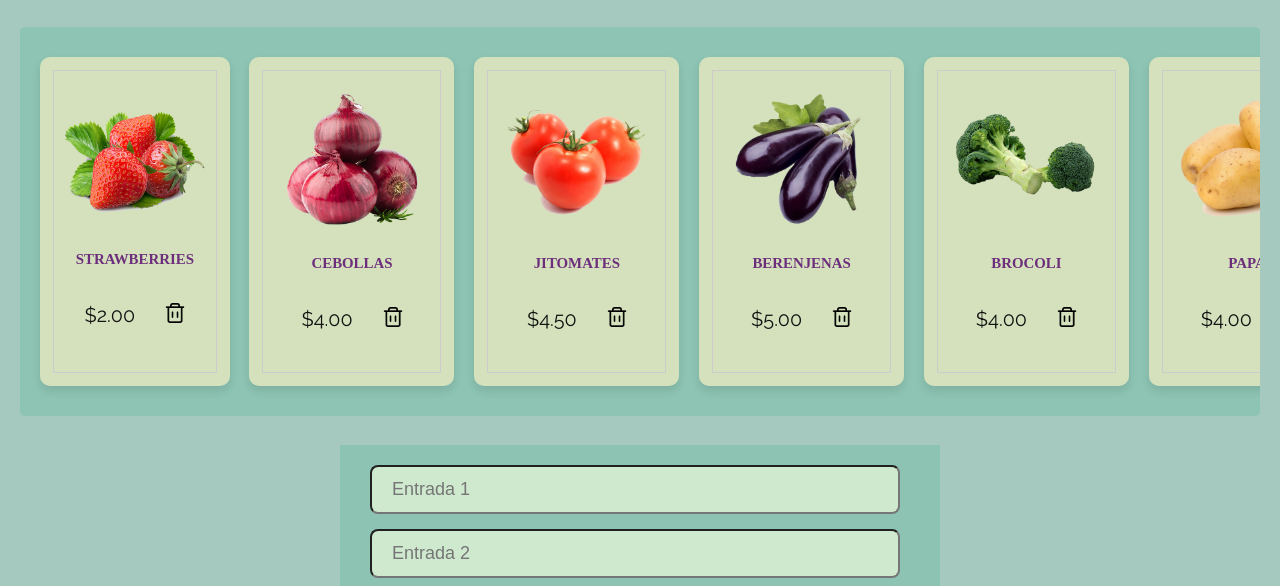
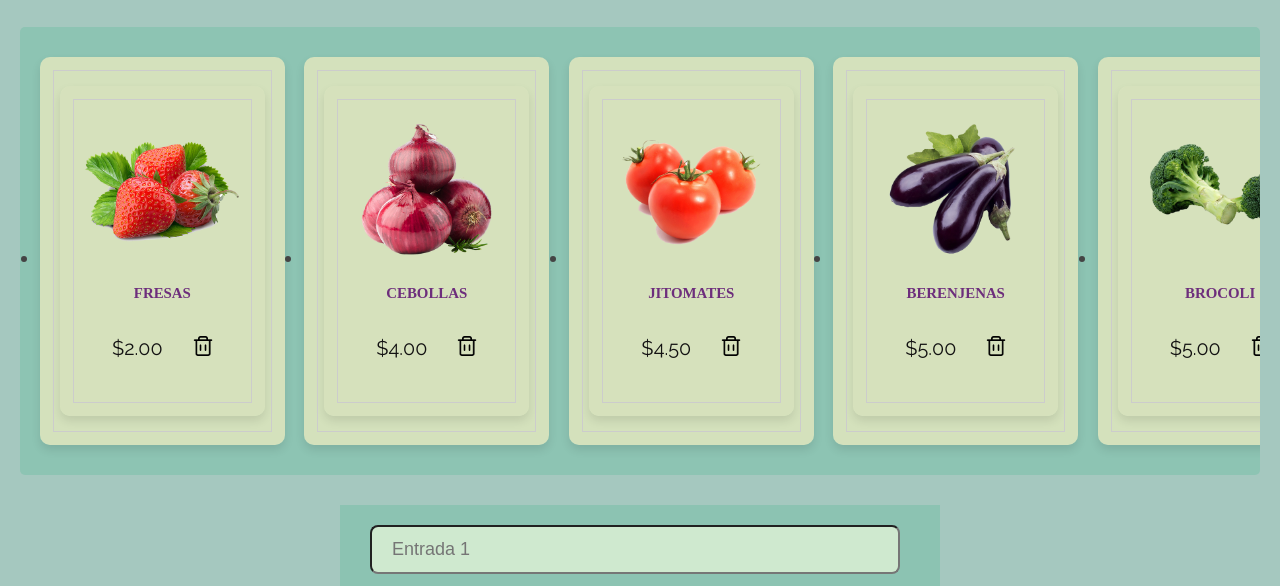
Before and after one commit to VyktorCr/my-alurageek, a website with bundled scripts: page index.html in a window 1280 px wide. Shown: the part 150-736 px from the top of the page. Built offline with nearby package versions, Linux system fonts and the light colour scheme; data requests are answered from the project's data file.

Commit message:
node,json,api

```diff
--- /dev/null
+++ b/db.json
@@ -0,0 +1,76 @@
+{
+    "productos":[
+        {
+            "id":"p1",
+            "image":"assets/1.png",
+            "nom":"Fresas",
+            "precio":"$2.00",
+            "trash": "assets/trash.png"
+
+        },
+        {
+            "id":"p2",
+            "image":"assets/2.png",
+            "nom":"Cebollas",
+            "precio":"$4.00",
+            "trash": "assets/trash.png"
+
+        },
+        {
+            "id":"p3",
+            "image":"assets/3.png",
+            "nom":"Jitomates",
+            "precio":"$4.50",
+            "trash": "assets/trash.png"
+
+        },
+        {
+            "id":"p4",
+            "image":"assets/4.png",
+            "nom":"Berenjenas",
+            "precio":"$5.00",
+            "trash": "assets/trash.png"
+
+        },
+        {
+            "id":"p5",
+            "image":"assets/5.png",
+            "nom":"Brocoli",
+            "precio":"$5.00",
+            "trash": "assets/trash.png"
+
+        },
+        {
+            "id":"p6",
+            "image":"assets/6.png",
+            "nom":"Papas",
+            "precio":"$4.00",
+            "trash": "assets/trash.png"
+
+        },
+        {
+            "id":"p7",
+            "image":"assets/7.png",
+            "nom":"Berries",
+            "precio":"$4.00",
+            "trash": "assets/trash.png"
+
+        },
+        {
+            "id":"p8",
+            "image":"assets/8.png",
+            "nom":"Piña",
+            "precio":"$4.00",
+            "trash": "assets/trash.png"
+
+        }
+
+    ]
+
+
+
+
+
+
+
+}
--- a/index.html
+++ b/index.html
@@ -28,84 +28,14 @@
 <div class="title"> <p>Productos</p> </div>
 
 
-<div class="container">
-    <div class="products-container">
+  <ul class="container">
+    <div class="products-container" data-lista>
 
 
-      <div class="product" data-name="p-1">
-          <img id="fruits" src="assets/1.png" alt="">
-          <h3>strawberries</h3>
-            <div class="precio-trash">
-              <p id="precio"> $2.00</p>
-              <img id="trash" src="assets/trash.png" alt="">
-            </div>
-      </div>
 
-      <div class="product" data-name="p-2">
-          <img src="assets/2.png" alt="">
-          <h3>Cebollas</h3>
-            <div class="precio-trash">
-            <p id="precio"> $4.00</p>
-            <img id="trash" src="assets/trash.png" alt="">
-          </div>
-      </div>
-
-      <div class="product" data-name="p-3">
-          <img src="assets/3.png" alt="">
-          <h3>Jitomates</h3>
-            <div class="precio-trash">
-            <p id="precio"> $4.50</p>
-            <img id="trash" src="assets/trash.png" alt="">
-        </div>
-      </div>
-
-      <div class="product" data-name="p-4">
-        <img src="assets/4.png" alt="">
-        <h3>Berenjenas</h3>
-          <div class="precio-trash">
-          <p id="precio"> $5.00</p>
-          <img id="trash" src="assets/trash.png" alt="">
-        </div>
-    </div>
-
-      <div class="product" data-name="p-5">
-        <img src="assets/5.png" alt="">
-        <h3>Brocoli</h3>
-          <div class="precio-trash">
-          <p id="precio"> $4.00</p>
-          <img id="trash" src="assets/trash.png" alt="">
-        </div>
-    </div>
-
-      <div class="product" data-name="p-6">
-        <img src="assets/6.png" alt="">
-        <h3>Papas</h3>
-          <div class="precio-trash">
-          <p id="precio"> $4.00</p>
-          <img id="trash" src="assets/trash.png" alt="">
-        </div>
-    </div>
-
-      <div class="product" data-name="p-7">
-        <img id="fruits" src="assets/7.png" alt="">
-        <h3>Berries</h3>
-          <div class="precio-trash">
-          <p id="precio"> $4.00</p>
-          <img id="trash" src="assets/trash.png" alt="">
-        </div>
-      </div>
-
-      <div class="product" data-name="p-8">
-        <img id="fruits" src="assets/8.png" alt="">
-        <h3>Berries</h3>
-          <div class="precio-trash">
-          <p id="precio"> $4.00</p>
-          <img id="trash" src="assets/trash.png" alt="">
-        </div>
-      </div>
 
     </div>
-</div>
+  </ul>
 
 
 
@@ -140,6 +70,6 @@
 
 
 
-
+      <script src="./js/mostrarProductos.js" type="module"></script>
 </body>
 </html>
--- /dev/null
+++ b/js/conexionAPI.js
@@ -0,0 +1,13 @@
+async function listaProductos(){
+    const conexion = await fetch ("http://localhost:3001/productos");
+
+    const conexionConvertida = conexion.json();
+
+   // console.log(conexionConvertida);
+    return conexionConvertida
+
+}
+export const conexionAPI={
+    listaProductos
+}
+//listaProductos()
--- /dev/null
+++ b/js/mostrarProductos.js
@@ -0,0 +1,29 @@
+import { conexionAPI } from "./conexionAPI.js";
+
+const lista = document.querySelector("[data-lista]")
+
+function crearCard(id,image,nom,precio,trash){
+    const producto = document.createElement("li");
+    producto.className="product"
+    producto.innerHTML=`<div class="product" data-name="${id}">
+        <img  src="${image}" alt="">
+        <h3>${nom}</h3>
+        <div class="precio-trash">
+        <p id="precio"> ${precio}</p>
+        <img id="trash" src="${trash}" alt="">
+        </div>
+        </div>`;
+
+        return producto;
+
+
+}
+
+async function listarProductos (){
+    const listaAPI = await conexionAPI.listaProductos()
+
+    listaAPI.forEach(producto =>lista.appendChild(crearCard(producto.id,producto.image,producto.nom,producto.precio,producto.trash))
+
+    );
+}
+listarProductos()
--- a/styles.css
+++ b/styles.css
@@ -104,7 +104,7 @@
   padding:3rem 2rem;
   overflow-x: scroll;
   background-color: #74bfa77e;
-
+  text-decoration: none;
 
 }
 
```
Also changed, not shown: package.json (added, +14 -0 lines), 2 other files.
